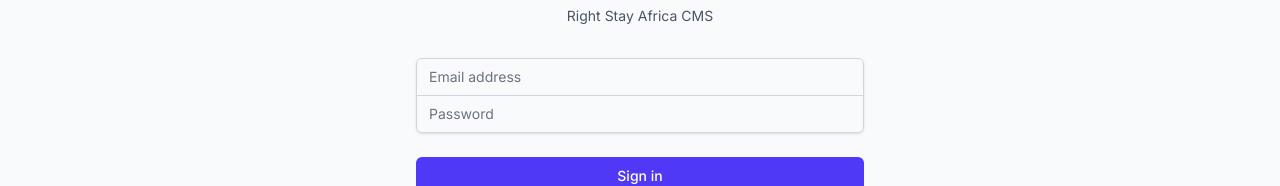
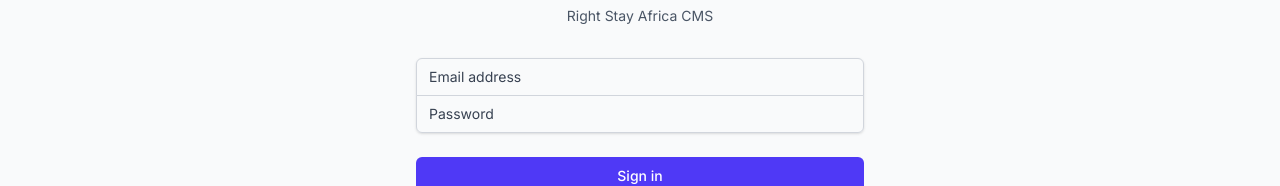
Before and after one commit to HanSolo4203/right-stay-africa-cms, a Next.js app: page /login in a window 1280 px wide. Shown: the part 431-617 px from the top of the page. Built offline with nearby package versions, Linux system fonts and the light colour scheme.

Commit message:
black font text

```diff
--- a/src/app/globals.css
+++ b/src/app/globals.css
@@ -25,6 +25,25 @@ body {
   font-family: Arial, Helvetica, sans-serif;
 }
 
+/* Global form control text color: enforce near-black text across site */
+input, textarea, select {
+  color: #111827; /* Tailwind gray-900 */
+  caret-color: #111827;
+}
+
+/* Placeholder color for readability */
+input::placeholder,
+textarea::placeholder {
+  color: #374151; /* Tailwind gray-700 */
+}
+
+/* Ensure select text renders black on desktop for readability */
+@media (min-width: 1024px) {
+  select, select option {
+    color: #111827; /* Tailwind gray-900 (near black) */
+  }
+}
+
 /* Mobile readability improvements */
 @media (max-width: 640px) {
   /* Force solid black text for form controls */
--- a/src/components/ui/MonthSelector.tsx
+++ b/src/components/ui/MonthSelector.tsx
@@ -176,7 +176,7 @@ export default function MonthSelector({ selectedMonth, onMonthChange, selectedYe
                 <select
                   value={selectedMonth}
                   onChange={(e) => onMonthChange(e.target.value)}
-                  className="flex-1 px-3 py-2 border border-gray-300 rounded-md focus:outline-none focus:ring-2 focus:ring-blue-500 bg-white min-w-0"
+                  className="flex-1 px-3 py-2 border border-gray-300 rounded-md focus:outline-none focus:ring-2 focus:ring-blue-500 bg-white min-w-0 text-gray-900"
                 >
                   {monthOptions.map((option, index) => {
                     const isFuture = new Date(option.value + '-01') > new Date();
@@ -221,7 +221,7 @@ export default function MonthSelector({ selectedMonth, onMonthChange, selectedYe
                 <select
                   value={selectedYear || ''}
                   onChange={(e) => onYearChange?.(e.target.value)}
-                  className="flex-1 px-3 py-2 border border-gray-300 rounded-md focus:outline-none focus:ring-2 focus:ring-blue-500 bg-white min-w-0"
+                  className="flex-1 px-3 py-2 border border-gray-300 rounded-md focus:outline-none focus:ring-2 focus:ring-blue-500 bg-white min-w-0 text-gray-900"
                 >
                   {yearOptions.map((option) => (
                     <option key={option.value} value={option.value}>
```
Also changed, not shown: 1 other file (tests, documents, lock files or other folders).
